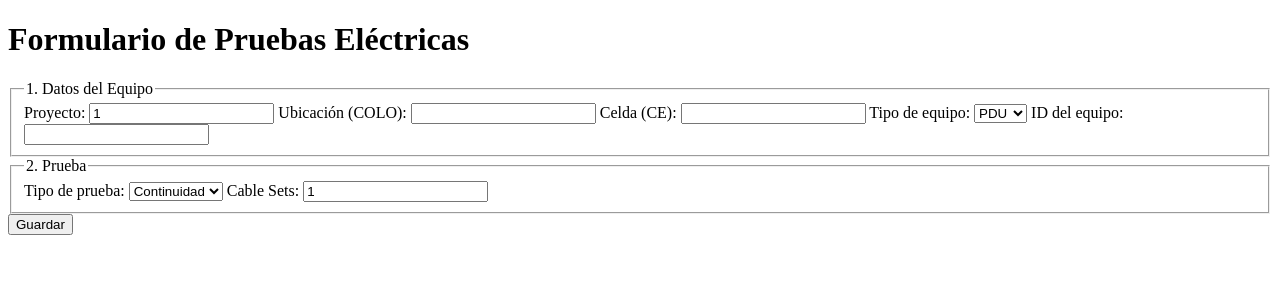
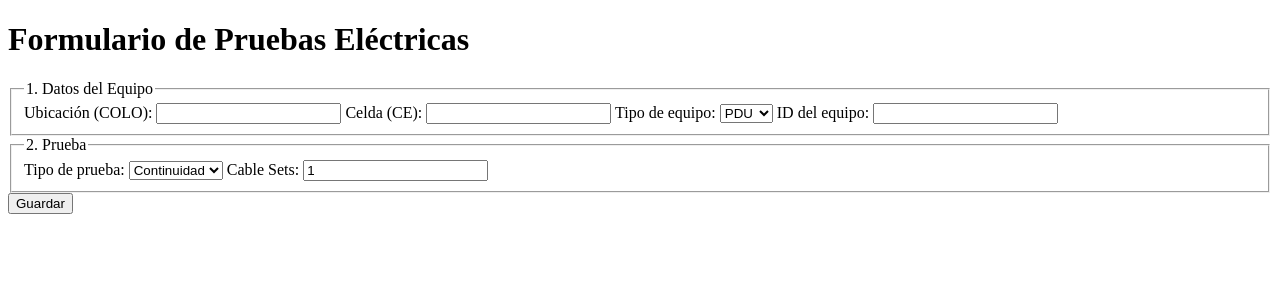
Before and after one commit to jrosselotl/comis, a FastAPI app: page / in a window 1280 px wide. Shown: the top 300 px of the page. Run offline with FastAPI, Linux system fonts and the light colour scheme.

Commit message:
Update index.html

```diff
--- a/app/templates/index.html
+++ b/app/templates/index.html
@@ -12,7 +12,7 @@
 <form id="formulario-pruebas" enctype="multipart/form-data">
     <fieldset>
         <legend>1. Datos del Equipo</legend>
-        <label>Proyecto: <input type="number" id="proyecto-id" value="1" required /></label>
+
         <label>Ubicación (COLO): <input type="text" id="colo" required /></label>
         <label>Celda (CE): <input type="text" id="ce" required /></label>
         <label>Tipo de equipo:
```
